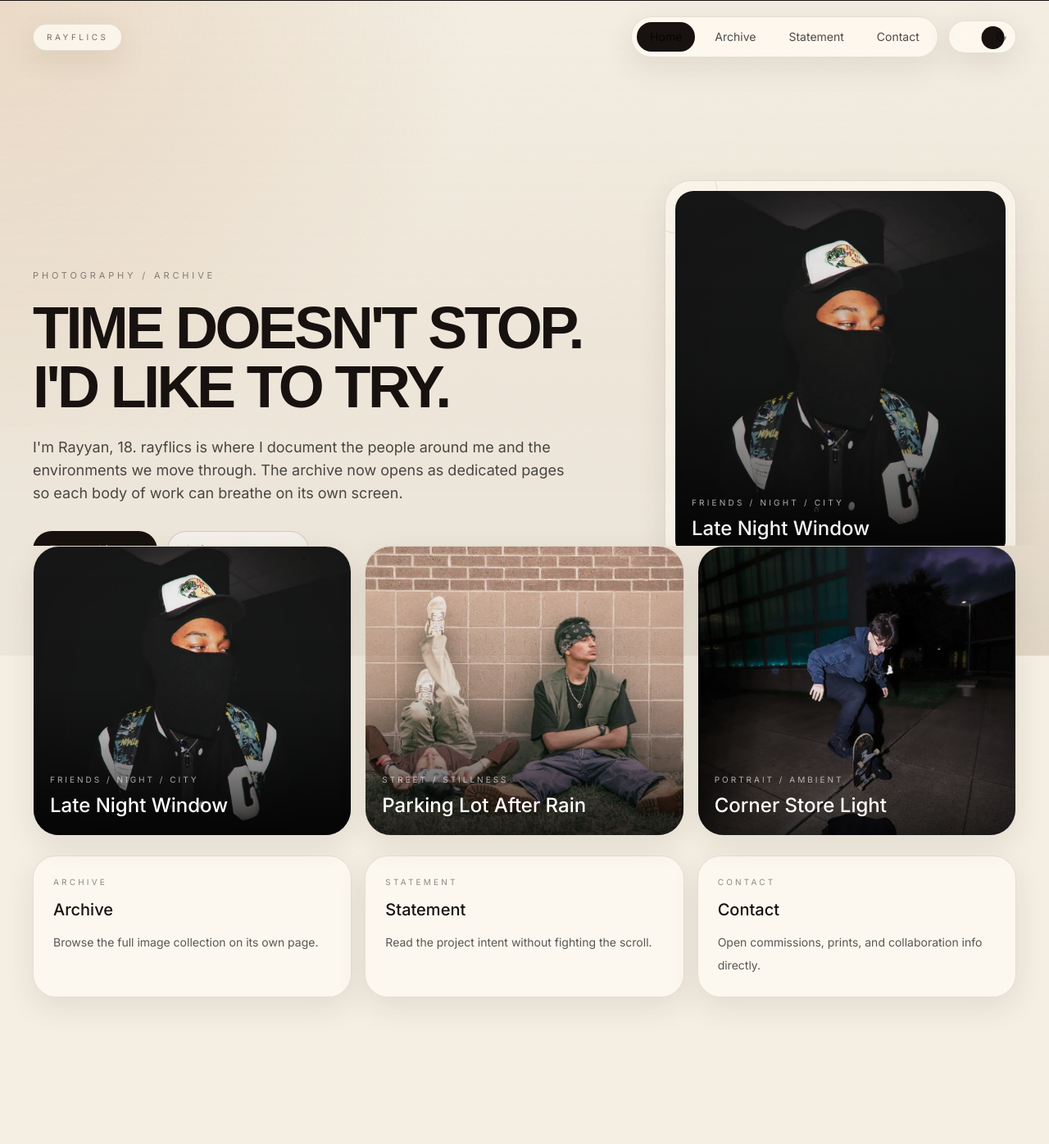
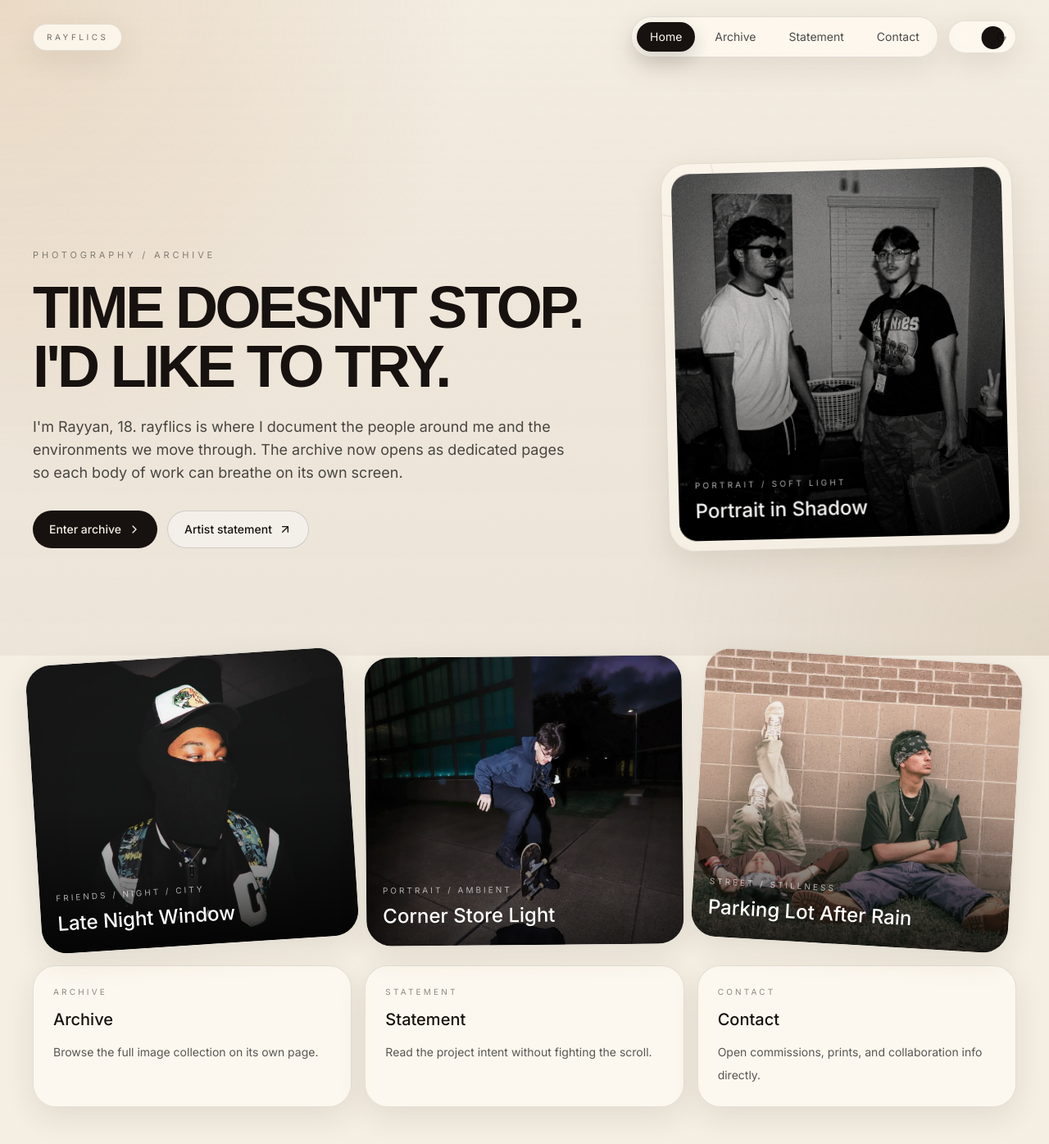
Before and after one commit to PKRReaperr/pkrreaperr-portfolio, a React (Vite) app: page / in a window 1280 px wide. Shown: the top 1396 px of the page at 82% size. Before the commit the page ends 1313 px from the top, so only its background shows below. Built offline with nearby package versions, Linux system fonts and the light colour scheme.

Commit message:
Polish navigation and homepage image loading

```diff
--- a/src/App.jsx
+++ b/src/App.jsx
@@ -1,5 +1,5 @@
 import { useEffect, useMemo, useRef, useState } from "react";
-import { AnimatePresence, motion, useScroll, useSpring, useTransform } from "framer-motion";
+import { AnimatePresence, motion } from "framer-motion";
 import {
   ArrowLeft,
   ArrowRight,
@@ -11,7 +11,7 @@ import {
   Sun,
   X,
 } from "lucide-react";
-import { Link, Navigate, Route, Routes, useLocation } from "react-router-dom";
+import { Link, NavLink, Navigate, Route, Routes } from "react-router-dom";
 
 import img1 from "./assets/326238254_875997890318220_6284310975885855932_n.jpg";
 import img2 from "./assets/620979117_17988771155763036_1148086386839386716_n.webp";
@@ -52,6 +52,30 @@ function getInitialTheme() {
   }
 
   return window.matchMedia("(prefers-color-scheme: light)").matches ? "light" : "dark";
+}
+
+function shuffleItems(items) {
+  const copy = [...items];
+
+  for (let index = copy.length - 1; index > 0; index -= 1) {
+    const randomIndex = Math.floor(Math.random() * (index + 1));
+    [copy[index], copy[randomIndex]] = [copy[randomIndex], copy[index]];
+  }
+
+  return copy;
+}
+
+function createHomeLayout(items) {
+  const [heroImage, ...supportingImages] = shuffleItems(items).slice(0, 4);
+
+  return {
+    heroImage,
+    supportingImages,
+    heroRotation: `${Math.round((Math.random() * 6 - 3) * 10) / 10}deg`,
+    supportingRotations: supportingImages.map(
+      () => `${Math.round((Math.random() * 10 - 5) * 10) / 10}deg`
+    ),
+  };
 }
 
 function Grain({ isLight }) {
@@ -466,8 +490,7 @@ function ThemeToggle({ theme, onToggle, isLight }) {
   );
 }
 
-function SiteHeader({ isLight, theme, onToggle, shellClass, navLinkClass }) {
-  const location = useLocation();
+function SiteHeader({ isLight, theme, onToggle, shellClass, navLinkClass, navLinkActiveClass }) {
   const links = [
     ["Home", "/"],
     ["Archive", "/archive"],
@@ -487,15 +510,17 @@ function SiteHeader({ isLight, theme, onToggle, shellClass, navLinkClass }) {
         <div className="flex items-center gap-3">
           <nav className={`hidden items-center gap-2 rounded-full border p-1.5 backdrop-blur md:flex ${shellClass}`}>
             {links.map(([label, href]) => {
-              const isActive = location.pathname === href;
               return (
-                <Link
+                <NavLink
                   key={label}
                   to={href}
-                  className={`${navLinkClass} transition ${isActive ? (isLight ? "bg-[#17120f] text-[#fff8ef]" : "bg-white text-black") : ""}`}
+                  end={href === "/"}
+                  className={({ isActive }) =>
+                    isActive ? navLinkActiveClass : `${navLinkClass} transition`
+                  }
                 >
                   {label}
-                </Link>
+                </NavLink>
               );
             })}
           </nav>
@@ -511,13 +536,20 @@ function SiteHeader({ isLight, theme, onToggle, shellClass, navLinkClass }) {
   );
 }
 
-function HomePageView({ isLight, heroY, heroOpacity, shellClass, buttonPrimaryClass, buttonSecondaryClass, onOpenImage }) {
-  const featured = work.slice(0, 3);
+function HomePageView({
+  isLight,
+  shellClass,
+  buttonPrimaryClass,
+  buttonSecondaryClass,
+  onOpenImage,
+  homeLayout,
+}) {
+  const { heroImage, supportingImages, heroRotation, supportingRotations } = homeLayout;
 
   return (
-    <main>
-      <section className="relative overflow-hidden px-5 pb-16 pt-16 md:px-8 lg:px-10 lg:pb-28 lg:pt-20">
-        <motion.div style={{ y: heroY, opacity: heroOpacity }} className="mx-auto max-w-7xl">
+    <main className="min-h-screen">
+      <section className="relative flex min-h-screen items-center overflow-hidden px-5 pb-8 pt-24 md:px-8 md:pb-10 md:pt-28 lg:px-10 lg:pb-12">
+        <motion.div className="mx-auto flex w-full max-w-7xl flex-col justify-center">
           <div className="grid gap-14 lg:grid-cols-[1.25fr_0.75fr] lg:items-end">
             <div>
               <SectionLabel isLight={isLight}>Photography / Archive</SectionLabel>
@@ -571,22 +603,23 @@ function HomePageView({ isLight, heroY, heroOpacity, shellClass, buttonPrimaryCl
               initial={{ opacity: 0, scale: 0.96 }}
               animate={{ opacity: 1, scale: 1 }}
               transition={{ delay: 0.35, duration: 0.8 }}
-              onClick={() => onOpenImage(work[0].image)}
+              onClick={() => onOpenImage(heroImage.image)}
               className={`relative block w-full overflow-hidden rounded-[2rem] border p-3 text-left backdrop-blur transition ${shellClass} ${
                 isLight ? "hover:border-black/20" : "hover:border-white/20"
               }`}
+              style={{ rotate: heroRotation }}
             >
               <div className={`absolute -left-8 -top-8 h-24 w-24 rounded-full border ${isLight ? "border-black/10" : "border-white/10"}`} />
               <div className="relative overflow-hidden rounded-[1.4rem]">
                 <img
-                  src={work[0].image}
+                  src={heroImage.image}
                   alt="Featured photograph"
                   className="h-[28rem] w-full object-cover transition duration-700 hover:scale-[1.03]"
                 />
                 <div className="absolute inset-0 bg-gradient-to-t from-black/80 via-black/20 to-transparent" />
                 <div className="absolute inset-x-0 bottom-0 p-5 text-white">
-                  <p className="text-[10px] uppercase tracking-[0.32em] text-white/70">{work[0].caption}</p>
-                  <h2 className="mt-2 text-2xl font-medium">{work[0].title}</h2>
+                  <p className="text-[10px] uppercase tracking-[0.32em] text-white/70">{heroImage.caption}</p>
+                  <h2 className="mt-2 text-2xl font-medium">{heroImage.title}</h2>
                 </div>
               </div>
             </motion.button>
@@ -596,18 +629,24 @@ function HomePageView({ isLight, heroY, heroOpacity, shellClass, buttonPrimaryCl
 
       <section className="mx-auto max-w-7xl px-5 pb-16 md:px-8 lg:px-10 lg:pb-24">
         <div className="grid gap-4 lg:grid-cols-3">
-          {featured.map((item, index) => (
+          {supportingImages.map((item, index) => (
             <motion.button
               key={`${item.image}-${index}`}
               type="button"
               initial={{ opacity: 0, y: 20 }}
-              whileInView={{ opacity: 1, y: 0 }}
-              viewport={{ once: true, amount: 0.2 }}
+              animate={{ opacity: 1, y: 0 }}
               transition={{ duration: 0.5, delay: index * 0.06 }}
               onClick={() => onOpenImage(item.image)}
               className={`group relative overflow-hidden rounded-[2rem] border text-left ${shellClass}`}
+              style={{ rotate: supportingRotations[index] }}
             >
-              <img src={item.image} alt={item.title} className="h-[22rem] w-full object-cover transition duration-700 group-hover:scale-[1.04]" />
+              <img
+                src={item.image}
+                alt={item.title}
+                loading="eager"
+                fetchPriority="high"
+                className="h-[22rem] w-full object-cover transition duration-700 group-hover:scale-[1.04]"
+              />
               <div className="absolute inset-0 bg-gradient-to-t from-black/80 via-black/10 to-transparent" />
               <div className="absolute inset-x-0 bottom-0 p-5 text-white">
                 <p className="text-[10px] uppercase tracking-[0.3em] text-white/65">{item.caption}</p>
@@ -667,15 +706,20 @@ function ArchivePageView({ filteredWork, isLight, shellClass, textMutedClass, on
               type="button"
               key={`${item.image}-${index}`}
               initial={{ opacity: 0, y: 24 }}
-              whileInView={{ opacity: 1, y: 0 }}
-              viewport={{ once: true, amount: 0.15 }}
+              animate={{ opacity: 1, y: 0 }}
               transition={{ duration: 0.55, delay: index * 0.05 }}
               onMouseEnter={() => onHoverItem(item)}
               onMouseLeave={onLeaveHover}
               onClick={() => onOpenImage(item.image)}
               className={`group relative overflow-hidden rounded-[2rem] border text-left ${shellClass} ${spans[index % spans.length]}`}
             >
-              <img src={item.image} alt={item.title} className="h-full w-full object-cover transition duration-700 ease-out group-hover:scale-[1.04]" />
+              <img
+                src={item.image}
+                alt={item.title}
+                loading="eager"
+                fetchPriority="high"
+                className="h-full w-full object-cover transition duration-700 ease-out group-hover:scale-[1.04]"
+              />
               <div className="absolute inset-0 bg-gradient-to-t from-black/80 via-black/15 to-transparent opacity-95" />
               <div className="absolute inset-x-0 bottom-0 p-5 text-white md:p-6">
                 <div className="mb-3 flex items-center justify-between text-[11px] uppercase tracking-[0.3em] text-white/65">
@@ -798,12 +842,8 @@ export default function App() {
   const [bootDone, setBootDone] = useState(false);
   const [theme, setTheme] = useState(getInitialTheme);
 
-  const { scrollYProgress } = useScroll();
-  const scaleX = useSpring(scrollYProgress, { stiffness: 110, damping: 30, mass: 0.2 });
-  const heroY = useTransform(scrollYProgress, [0, 0.25], [0, 140]);
-  const heroOpacity = useTransform(scrollYProgress, [0, 0.2], [1, 0.35]);
-
   const filteredWork = useMemo(() => work, []);
+  const homeLayout = useMemo(() => createHomeLayout(work), []);
   const isLight = theme === "light";
 
   useEffect(() => {
@@ -881,7 +921,6 @@ export default function App() {
   const pageClass = isLight
     ? "min-h-screen bg-[#f4eee3] text-[#17120f] selection:bg-[#17120f] selection:text-[#fff8ef]"
     : "min-h-screen bg-[#050505] text-white selection:bg-white selection:text-black";
-  const accentBarClass = isLight ? "bg-[#17120f]" : "bg-white";
   const shellClass = isLight
     ? "border-black/10 bg-[#fffaf2]/80 shadow-[0_12px_35px_rgba(82,58,37,0.1)]"
     : "border-white/10 bg-white/[0.03]";
@@ -902,6 +941,9 @@ export default function App() {
   const navLinkClass = isLight
     ? "rounded-full px-4 py-2 text-sm text-black/70 hover:bg-[#17120f] hover:text-[#fff8ef]"
     : "rounded-full px-4 py-2 text-sm text-white/70 hover:bg-white hover:text-black";
+  const navLinkActiveClass = isLight
+    ? "rounded-full bg-[#17120f] px-4 py-2 text-sm text-[#fff8ef] shadow-[0_10px_24px_rgba(23,18,15,0.18)] transition"
+    : "rounded-full bg-white px-4 py-2 text-sm text-black shadow-[0_10px_24px_rgba(255,255,255,0.18)] transition";
 
   return (
     <div ref={containerRef} className={`theme-transition ${pageClass}`}>
@@ -914,7 +956,6 @@ export default function App() {
             : "bg-[radial-gradient(circle_at_top_left,rgba(255,255,255,0.06),transparent_25%),radial-gradient(circle_at_bottom_right,rgba(255,255,255,0.04),transparent_20%)]"
         }`}
       />
-      <motion.div className={`fixed inset-x-0 top-0 z-[60] h-px origin-left ${accentBarClass}`} style={{ scaleX }} />
       <Grain isLight={isLight} />
       <FloatingPreview item={hovered} mouse={mouse} isLight={isLight} />
       <Lightbox
@@ -932,6 +973,7 @@ export default function App() {
         onToggle={() => setTheme((currentTheme) => (currentTheme === "dark" ? "light" : "dark"))}
         shellClass={shellClass}
         navLinkClass={navLinkClass}
+        navLinkActiveClass={navLinkActiveClass}
       />
 
       <Routes>
@@ -940,12 +982,11 @@ export default function App() {
           element={
             <HomePageView
               isLight={isLight}
-              heroY={heroY}
-              heroOpacity={heroOpacity}
               shellClass={shellClass}
               buttonPrimaryClass={buttonPrimaryClass}
               buttonSecondaryClass={buttonSecondaryClass}
               onOpenImage={openLightboxFromFiltered}
+              homeLayout={homeLayout}
             />
           }
         />
```
